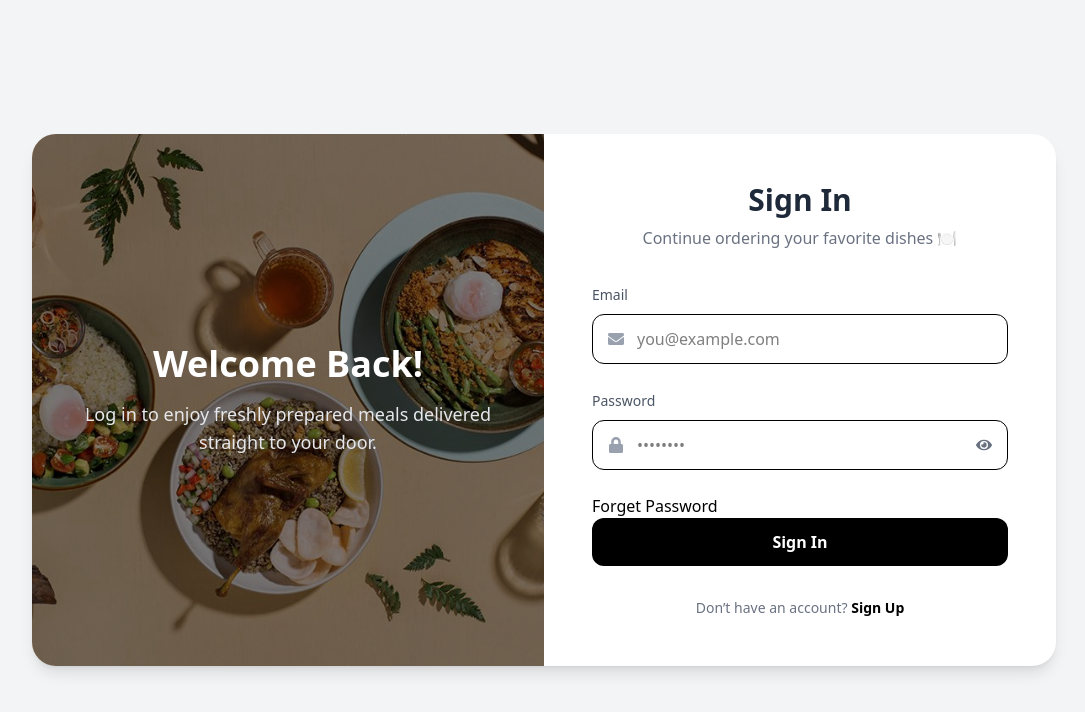
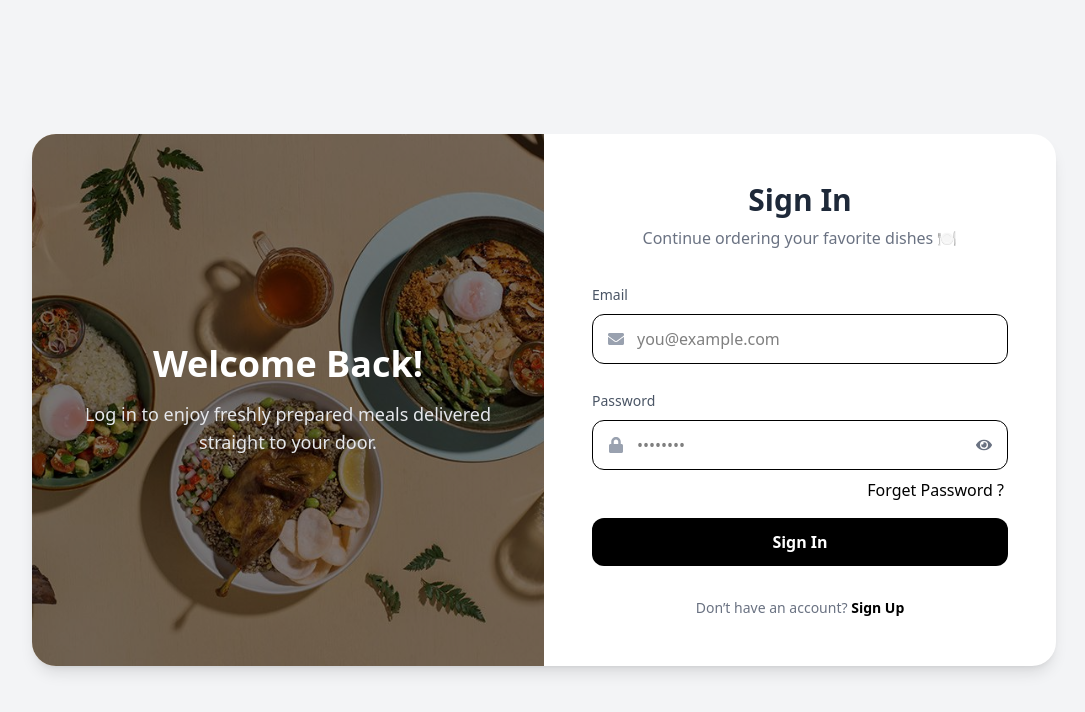
Before and after one commit to Prajon-Adhikari/SnackDash, a Next.js app: page /auth/signin in a window 1280 px wide. Shown: the top 712 px of the page, without its empty margins (96-1181 px from the left). Built offline with nearby package versions, Linux system fonts and the light colour scheme; no server answers.

Commit message:
changing

```diff
--- a/app/Components/Footer.tsx
+++ b/app/Components/Footer.tsx
@@ -4,7 +4,13 @@ import { usePathname } from "next/navigation";
 export default function Footer() {
   const pathname = usePathname();
 
-  const hideFooter = ["/auth/signup", "/auth/signin"].includes(pathname);
+  const hideFooter = [
+    "/auth/signup",
+    "/auth/signin",
+    "/auth/forget-password",
+    "/auth/otp-verify",
+    "/auth/reset-password",
+  ].includes(pathname);
   if (hideFooter) return null;
   return (
     <footer className="bg-gray-900 text-gray-300 py-10 mt-10">
--- a/app/auth/signin/page.tsx
+++ b/app/auth/signin/page.tsx
@@ -100,7 +100,7 @@ export default function Signin() {
             </div>
 
             {/* Password */}
-            <div>
+            <div className="mb-2">
               <label className="text-sm text-gray-600">Password</label>
               <div className="relative mt-2">
                 <FaLock className="absolute left-4 top-1/2 -translate-y-1/2 text-gray-400" />
@@ -121,7 +121,12 @@ export default function Signin() {
                 </button>
               </div>
             </div>
-            <Link href={"/auth/forget-password"}>Forget Password</Link>
+            <Link
+              href={"/auth/forget-password"}
+              className="flex justify-end mr-1 hover:text-gray-500 mb-4"
+            >
+              Forget Password ?
+            </Link>
 
             {/* Submit */}
             <button
```
